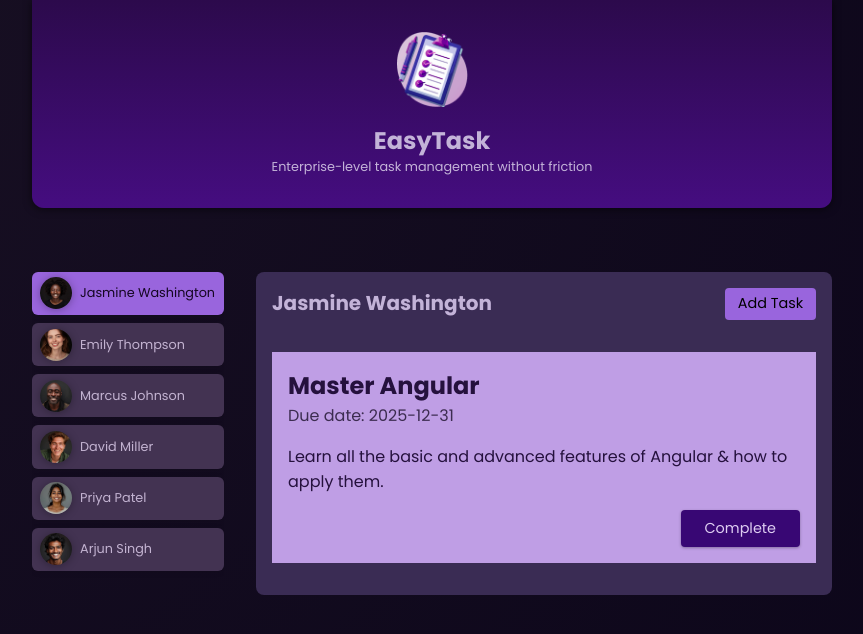
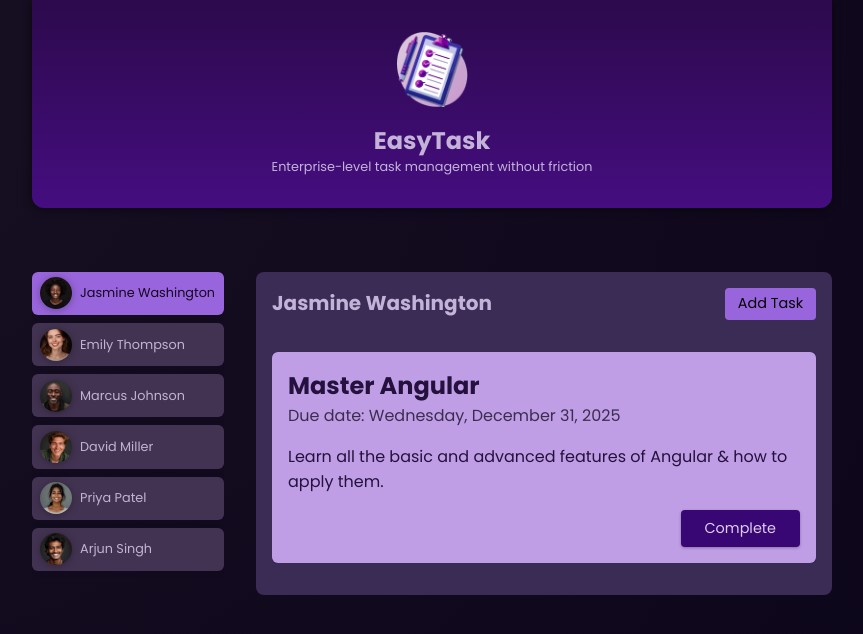
Before and after one commit to houh60/Angular18, an Angular app: page / in a window 1280 px wide. Both pictures are taken after a click on the button "Jasmine Washington". Shown: the top 634 px of the page, without its empty margins (208-1071 px from the left). Built offline with nearby package versions, Linux system fonts and the light colour scheme.

Commit message:
new changes

```diff
--- /dev/null
+++ b/src/app/shared/card/card.component.css
@@ -0,0 +1,5 @@
+div {
+  border-radius: 6px;
+  box-shadow: 0 1px 6px rgba(0, 0, 0, 0.1);
+  overflow: hidden;
+}
--- /dev/null
+++ b/src/app/shared/card/card.component.html
@@ -0,0 +1,3 @@
+<div>
+  <ng-content></ng-content>
+</div>
--- a/src/app/tasks/new-task/new-task.component.ts
+++ b/src/app/tasks/new-task/new-task.component.ts
@@ -1,5 +1,6 @@
 import { Component, EventEmitter, Input, OnInit, Output } from '@angular/core';
 import { FormsModule, NgForm } from '@angular/forms';
+import { TasksService } from '../tasks.service';
 
 @Component({
   selector: 'app-new-task',
@@ -9,16 +10,17 @@ import { FormsModule, NgForm } from '@angular/forms';
   styleUrl: './new-task.component.css',
 })
 export class NewTaskComponent implements OnInit {
-  @Output() formData = new EventEmitter();
   @Output() cancelTask = new EventEmitter();
 
   @Input() userId = '';
+
+  constructor(private tasksService: TasksService) {}
 
   ngOnInit(): void {}
 
   onSubmit(ngform: NgForm) {
     const formValue = ngform.form.value;
-    const taskId = new Date().getTime();
+    const taskId = new Date().getTime().toString();
     const task = {
       id: taskId,
       userId: this.userId,
@@ -26,7 +28,8 @@ export class NewTaskComponent implements OnInit {
       summary: formValue.summary,
       dueDate: formValue.dueDate,
     };
-    this.formData.emit(task);
+    this.tasksService.addTask(task);
+    this.cancelTask.emit();
   }
 
   onCancelTask() {
--- a/src/app/tasks/task/task.component.html
+++ b/src/app/tasks/task/task.component.html
@@ -1,8 +1,10 @@
+<app-card>
   <article>
     <h2>{{ task.title }}</h2>
-  <time>Due date: {{ task.dueDate }}</time>
+    <time>Due date: {{ task.dueDate | date: "fullDate" }}</time>
     <p>{{ task.summary }}</p>
     <p class="actions">
       <button (click)="onComplete()">Complete</button>
     </p>
   </article>
+</app-card>
--- a/src/app/tasks/task/task.component.ts
+++ b/src/app/tasks/task/task.component.ts
@@ -1,20 +1,24 @@
 import { Component, EventEmitter, Input, OnInit, Output } from '@angular/core';
 import { Task } from './task.model';
+import { CardComponent } from '../../shared/card/card.component';
+import { DatePipe } from '@angular/common';
+import { TasksService } from '../tasks.service';
 
 @Component({
   selector: 'app-task',
   standalone: true,
-  imports: [],
+  imports: [CardComponent, DatePipe],
   templateUrl: './task.component.html',
   styleUrl: './task.component.css',
 })
 export class TaskComponent implements OnInit {
   @Input() task!: Task;
-  @Output() complete = new EventEmitter();
+
+  constructor(private tasksService: TasksService) {}
 
   ngOnInit(): void {}
 
   onComplete() {
-    this.complete.emit(this.task.id);
+    this.tasksService.removeTask(this.task.id);
   }
 }
--- a/src/app/tasks/tasks.component.html
+++ b/src/app/tasks/tasks.component.html
@@ -1,9 +1,5 @@
 @if (isAddingTask) {
-  <app-new-task
-    [userId]="userId"
-    (formData)="onAddTask($event)"
-    (cancelTask)="onCancelTask()"
-  ></app-new-task>
+  <app-new-task [userId]="userId" (cancelTask)="onCancelTask()"></app-new-task>
 }
 
 <section id="tasks">
@@ -17,7 +13,7 @@
   <ul>
     @for (task of selectedUserTasks; track task.id) {
       <li>
-        <app-task [task]="task" (complete)="onCompleteTask($event)"></app-task>
+        <app-task [task]="task"></app-task>
       </li>
     }
   </ul>
--- a/src/app/tasks/tasks.component.ts
+++ b/src/app/tasks/tasks.component.ts
@@ -2,6 +2,7 @@ import { Component, Input } from '@angular/core';
 import { TaskComponent } from './task/task.component';
 import { NewTaskComponent } from './new-task/new-task.component';
 import { Task } from './task/task.model';
+import { TasksService } from './tasks.service';
 
 @Component({
   selector: 'app-tasks',
@@ -16,36 +17,12 @@ export class TasksComponent {
 
   isAddingTask = false;
 
-  constructor() {}
+  constructor(private tasksService: TasksService) {}
 
-  tasks = [
-    {
-      id: 't1',
-      userId: 'u1',
-      title: 'Master Angular',
-      summary:
-        'Learn all the basic and advanced features of Angular & how to apply them.',
-      dueDate: '2025-12-31',
-    },
-    {
-      id: 't2',
-      userId: 'u3',
-      title: 'Build first prototype',
-      summary: 'Build a first prototype of the online shop website',
-      dueDate: '2024-05-31',
-    },
-    {
-      id: 't3',
-      userId: 'u3',
-      title: 'Prepare issue template',
-      summary:
-        'Prepare and describe an issue template which will help with project management',
-      dueDate: '2024-06-15',
-    },
-  ];
+  tasks: Task[] = [];
 
   get selectedUserTasks() {
-    return this.tasks.filter((task) => task.userId == this.userId);
+    return this.tasksService.getUserTasks(this.userId);
   }
 
   onCompleteTask(id: string) {
@@ -56,11 +33,6 @@ export class TasksComponent {
     this.isAddingTask = true;
   }
 
-  onAddTask(task: Task) {
-    this.tasks.push(task);
-    this.isAddingTask = false;
-  }
-
   onCancelTask() {
     this.isAddingTask = false;
   }
--- /dev/null
+++ b/src/app/tasks/tasks.service.ts
@@ -0,0 +1,45 @@
+import { Injectable } from '@angular/core';
+import { Task } from './task/task.model';
+
+@Injectable({
+  providedIn: 'root',
+})
+export class TasksService {
+  private tasks = [
+    {
+      id: 't1',
+      userId: 'u1',
+      title: 'Master Angular',
+      summary:
+        'Learn all the basic and advanced features of Angular & how to apply them.',
+      dueDate: '2025-12-31',
+    },
+    {
+      id: 't2',
+      userId: 'u3',
+      title: 'Build first prototype',
+      summary: 'Build a first prototype of the online shop website',
+      dueDate: '2024-05-31',
+    },
+    {
+      id: 't3',
+      userId: 'u3',
+      title: 'Prepare issue template',
+      summary:
+        'Prepare and describe an issue template which will help with project management',
+      dueDate: '2024-06-15',
+    },
+  ];
+
+  getUserTasks(userId: string) {
+    return this.tasks.filter((task) => task.userId == userId);
+  }
+
+  addTask(task: Task) {
+    this.tasks.push(task);
+  }
+
+  removeTask(id: string) {
+    this.tasks = this.tasks.filter((task) => task.id !== id);
+  }
+}
--- a/src/app/user/user.component.css
+++ b/src/app/user/user.component.css
@@ -1,9 +1,3 @@
-div {
-  border-radius: 6px;
-  box-shadow: 0 1px 6px rgba(0, 0, 0, 0.1);
-  overflow: hidden;
-}
-
 button {
   display: flex;
   align-items: center;
--- a/src/app/user/user.component.html
+++ b/src/app/user/user.component.html
@@ -1,6 +1,6 @@
-<div>
+<app-card>
   <button (click)="onSelectUser()" [class.active]="selected">
     <img [src]="imagePath" alt="user.id" />
     <span>{{ user.name }}</span>
   </button>
-</div>
+</app-card>
--- a/src/app/user/user.component.ts
+++ b/src/app/user/user.component.ts
@@ -1,10 +1,11 @@
 import { Component, Input, output } from '@angular/core';
 import { User } from './user.model';
+import { CardComponent } from '../shared/card/card.component';
 
 @Component({
   selector: 'app-user',
   standalone: true,
-  imports: [],
+  imports: [CardComponent],
   templateUrl: './user.component.html',
   styleUrl: './user.component.css',
 })
```
Also changed, not shown: src/app/shared/card/card.component.ts (added, +12 -0 lines). Lines whose indentation alone changed are shown as unchanged.
